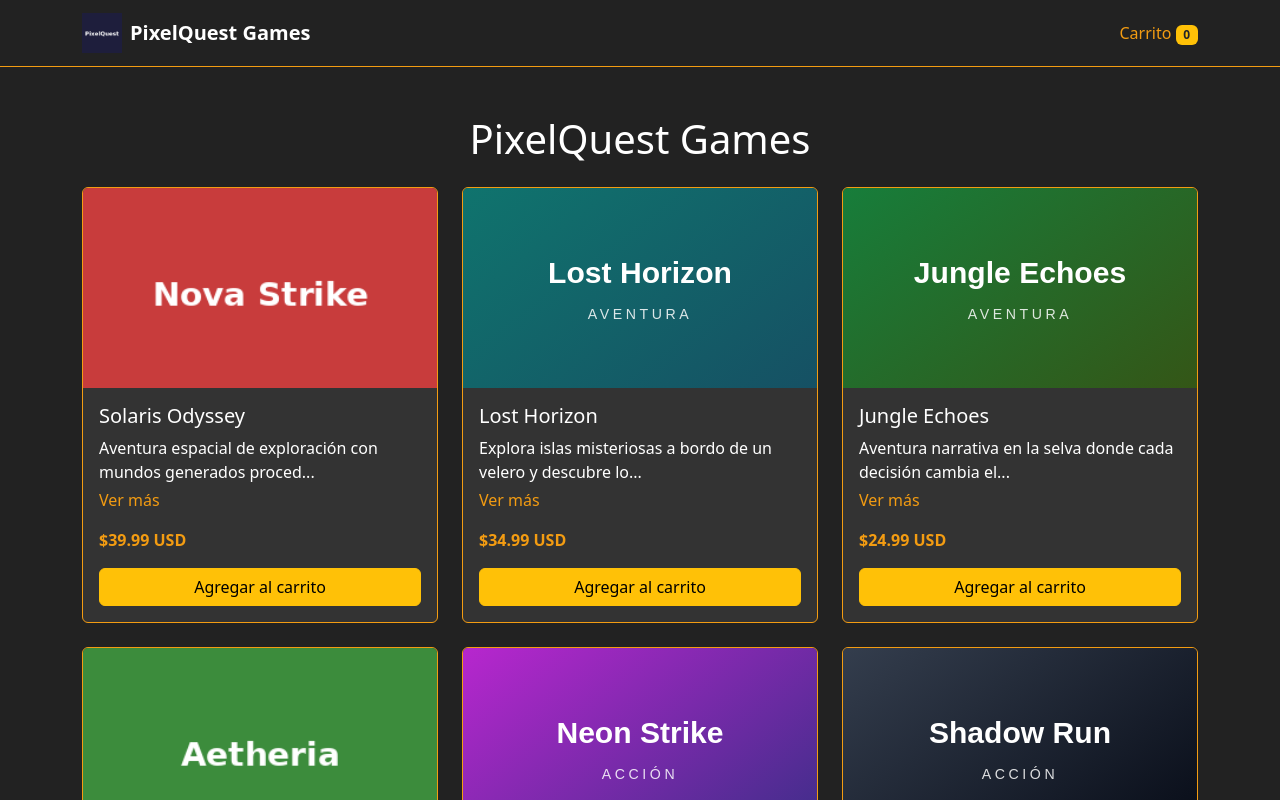
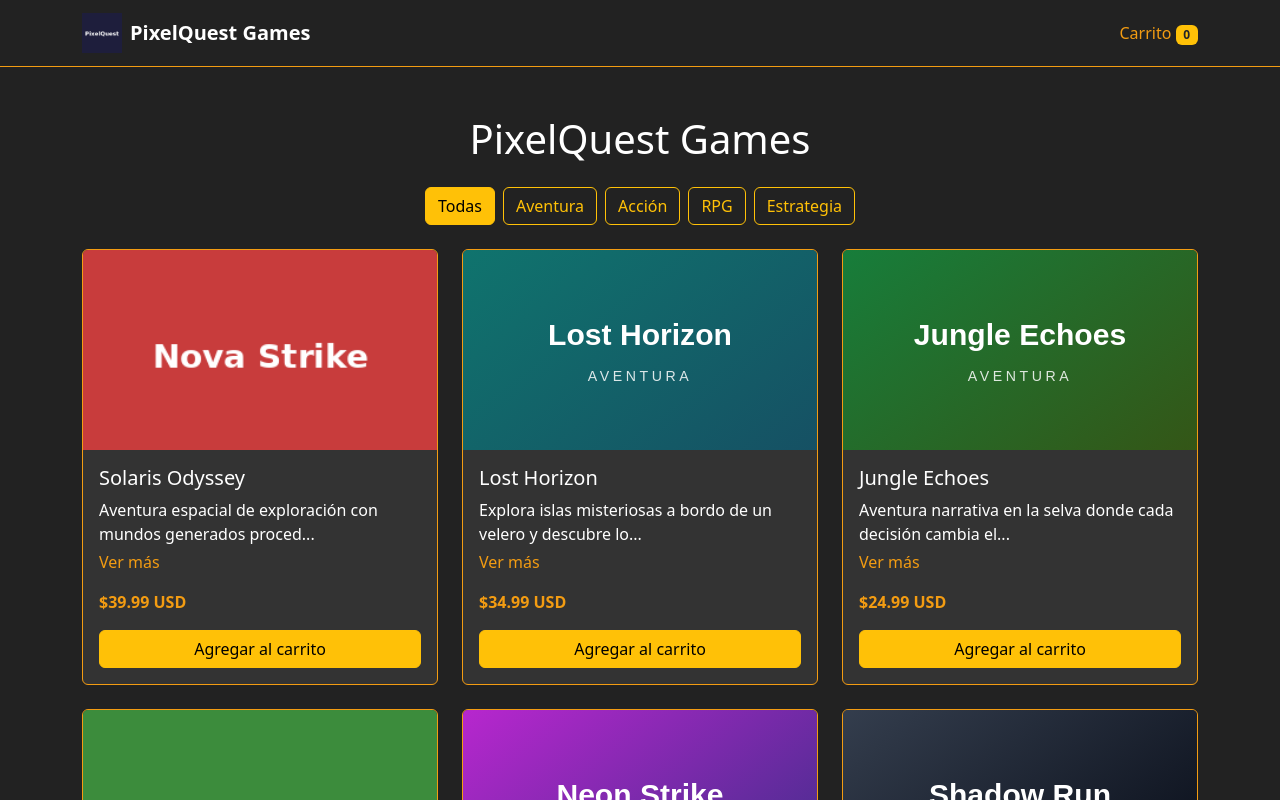
Before and after one commit to camigmar/Frontend-I, a React (Vite) app: page / in a window 1280 px wide. Shown: the top 800 px of the page. Built offline with nearby package versions, Linux system fonts and the light colour scheme.

Commit message:
Filtro por categoría con componente CategoryFilter y estado en App

```diff
--- a/src/App.jsx
+++ b/src/App.jsx
@@ -1,5 +1,6 @@
 import { useEffect, useState } from 'react'
 import Cart from './components/Cart.jsx'
+import CategoryFilter from './components/CategoryFilter.jsx'
 import Navbar from './components/Navbar.jsx'
 import ProductList from './components/ProductList.jsx'
 
@@ -12,6 +13,17 @@ function App() {
   const [error, setError] = useState(null)
   // productos que la persona agregó, cada uno con su cantidad
   const [carrito, setCarrito] = useState([])
+  // categoría elegida en el filtro
+  const [categoriaActiva, setCategoriaActiva] = useState('Todas')
+
+  // saco las categorías del json sin repetir
+  const categorias = [...new Set(productos.map((producto) => producto.category))]
+
+  // si es "Todas" muestro todo, si no solo los de esa categoría
+  const productosFiltrados =
+    categoriaActiva === 'Todas'
+      ? productos
+      : productos.filter((producto) => producto.category === categoriaActiva)
 
   // si ya está le sumo 1, si no lo agrego con cantidad 1
   function agregarAlCarrito(producto) {
@@ -75,11 +87,18 @@ function App() {
         {cargando && <p className="text-center">Cargando productos...</p>}
         {error && <p className="text-center text-danger">{error}</p>}
         {!cargando && !error && (
-          <ProductList
-            productos={productos}
-            carrito={carrito}
-            agregarAlCarrito={agregarAlCarrito}
-          />
+          <>
+            <CategoryFilter
+              categorias={categorias}
+              categoriaActiva={categoriaActiva}
+              cambiarCategoria={setCategoriaActiva}
+            />
+            <ProductList
+              productos={productosFiltrados}
+              carrito={carrito}
+              agregarAlCarrito={agregarAlCarrito}
+            />
+          </>
         )}
 
         {/* el link "Carrito" de la navbar baja hasta aquí */}
--- /dev/null
+++ b/src/components/CategoryFilter.jsx
@@ -0,0 +1,29 @@
+function CategoryFilter({ categorias, categoriaActiva, cambiarCategoria }) {
+  // "Todas" va primero y después cada categoría
+  const opciones = ['Todas', ...categorias]
+
+  return (
+    <nav aria-label="Filtrar por categoría" className="mb-4">
+      {/* los botones bajan a otra fila si no caben */}
+      <div className="d-flex flex-wrap justify-content-center gap-2">
+        {opciones.map((categoria) => {
+          const activa = categoria === categoriaActiva
+
+          return (
+            <button
+              key={categoria}
+              type="button"
+              className={`btn ${activa ? 'btn-warning' : 'btn-outline-warning'}`}
+              aria-pressed={activa}
+              onClick={() => cambiarCategoria(categoria)}
+            >
+              {categoria}
+            </button>
+          )
+        })}
+      </div>
+    </nav>
+  )
+}
+
+export default CategoryFilter
```
